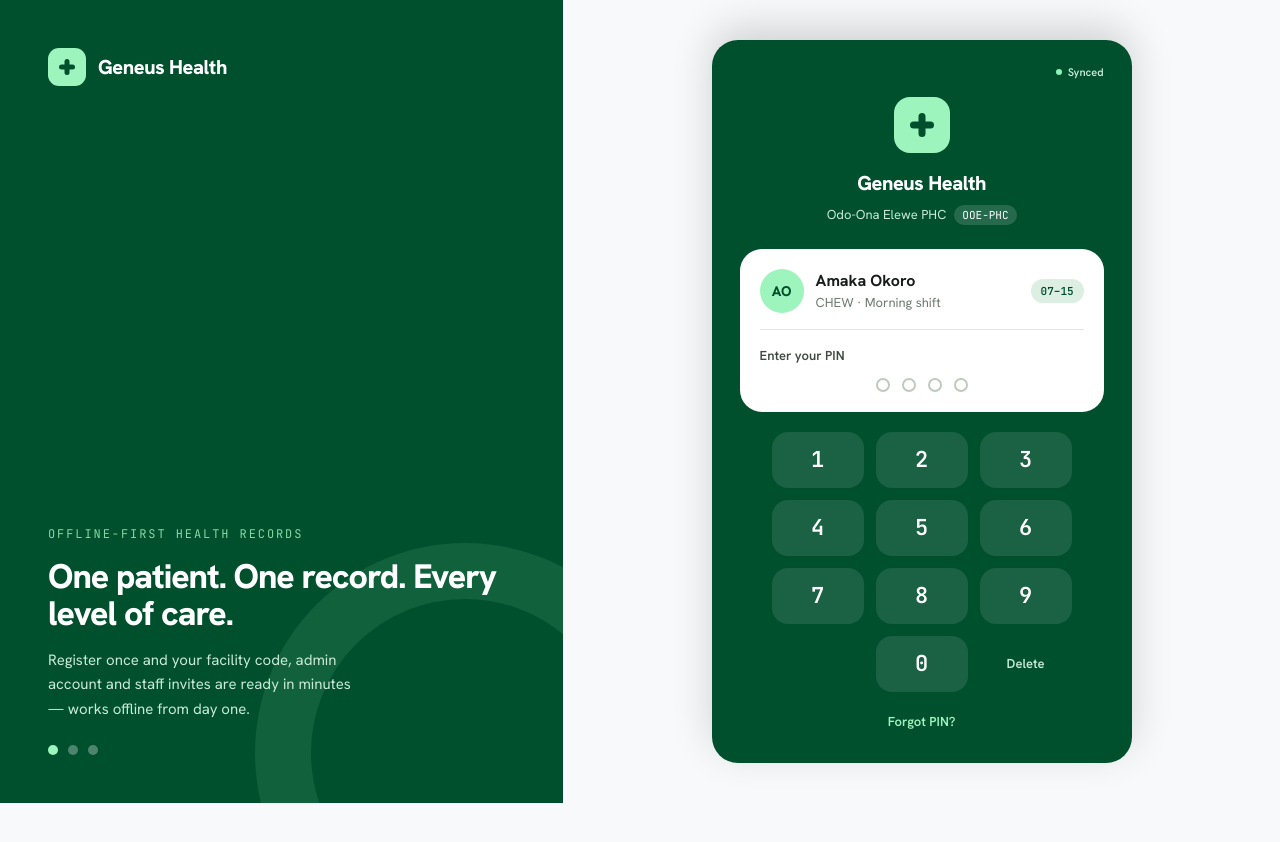
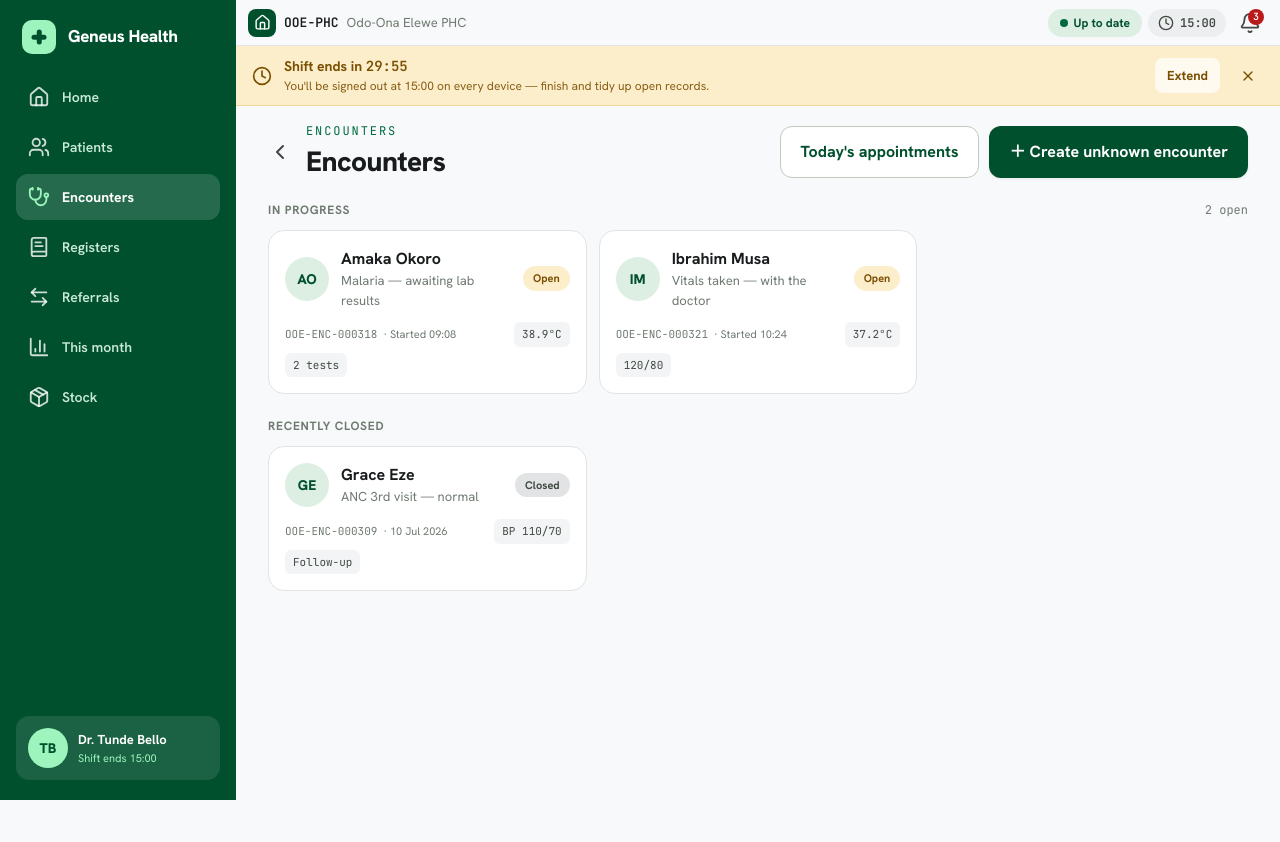
Before and after one commit to taiwoAkindele/geneus-web, a React (Vite) app: page /encounters in a window 1280 px wide. Before the commit this address led to /login. Shown: the top 842 px of the page. Before the commit the page ends 803 px from the top, so only its background shows below. Built offline with nearby package versions, Linux system fonts and the light colour scheme.

Commit message:
separated patients flow from encounter

```diff
--- a/src/app/App.tsx
+++ b/src/app/App.tsx
@@ -113,6 +113,9 @@ const SyncCenterScreen = lazy(() =>
 const StockScreen = lazy(() =>
   import('@/pages/stock/StockScreen').then((m) => ({ default: m.StockScreen })),
 );
+const EncountersScreen = lazy(() =>
+  import('@/pages/encounters/EncountersScreen').then((m) => ({ default: m.EncountersScreen })),
+);
 const PatientProfileScreen = lazy(() =>
   import('@/pages/patient/PatientProfileScreen').then((m) => ({ default: m.PatientProfileScreen })),
 );
@@ -158,7 +161,8 @@ const App = () => {
             <Route path="/home" element={<FacilityHomeScreen />} />
             <Route path="/patients/search" element={<PatientSearchScreen />} />
             <Route path="/patients/profile" element={<PatientProfileScreen />} />
-            <Route path="/encounter" element={<EncounterScreen />} />
+            <Route path="/encounters" element={<EncountersScreen />} />
+            <Route path="/encounters/record" element={<EncounterScreen />} />
             <Route path="/appointments" element={<AppointmentsScreen />} />
             <Route path="/patients/new" element={<NewPatientStep1Screen />} />
             <Route path="/patients/new/details" element={<NewPatientStep2Screen />} />
--- a/src/app/AppShell.tsx
+++ b/src/app/AppShell.tsx
@@ -19,10 +19,11 @@ type NavItem = { key: string; label: string; to: string; match: string; icon: Ic
 const NAV: NavItem[] = [
   { key: 'home', label: 'Home', to: '/home', match: '/home', icon: 'home', bottom: true },
   { key: 'patients', label: 'Patients', to: '/patients/search', match: '/patients', icon: 'patients', bottom: true },
+  { key: 'encounters', label: 'Encounters', to: '/encounters', match: '/encounters', icon: 'encounter', bottom: true },
   { key: 'registers', label: 'Registers', to: '/registers/malaria', match: '/registers', icon: 'registers', bottom: true },
   { key: 'referrals', label: 'Referrals', to: '/referrals/track', match: '/referrals', icon: 'referrals' },
   { key: 'month', label: 'This month', to: '/reports/month', match: '/reports', icon: 'month' },
-  { key: 'stock', label: 'Stock', to: '/stock', match: '/stock', icon: 'stock', bottom: true },
+  { key: 'stock', label: 'Stock', to: '/stock', match: '/stock', icon: 'stock' },
 ];
 
 const Logo = () => (
--- a/src/pages/appointments/AppointmentsScreen.tsx
+++ b/src/pages/appointments/AppointmentsScreen.tsx
@@ -20,7 +20,7 @@ export const AppointmentsScreen = () => {
   const navigate = useNavigate();
   return (
     <div className="min-h-screen bg-surface">
-      <AppBar title="Appointments" onBack={() => navigate('/patients/search')} right={<StatusPill status="synced" />} />
+      <AppBar title="Appointments" onBack={() => navigate('/encounters')} right={<StatusPill status="synced" />} />
       <div className="w-full px-5 py-2 md:px-8">
         <div className="pb-1 font-mono text-[12px] uppercase tracking-[0.14em] text-brand-strong">Monday · 14 Jul 2026</div>
         <h1 className="mb-4 text-[22px] font-extrabold tracking-[-0.02em]">Appointments today</h1>
--- /dev/null
+++ b/src/pages/encounters/EncountersScreen.tsx
@@ -0,0 +1,125 @@
+import { useNavigate } from 'react-router-dom';
+import { Avatar, Button, Icon, Tag, useToast } from '@/ui';
+import type { EncounterInit } from '@/features/encounter';
+
+type EncPatient = { id: string; name: string; initials: string; allergy: string; unknown?: boolean };
+type EncCard = {
+  patient: EncPatient;
+  encId: string;
+  when: string;
+  status: 'Open' | 'Closed' | 'Admitted';
+  summary: string;
+  chips: string[];
+  init: EncounterInit;
+};
+
+// In-progress encounters anyone on shift can pick up and continue.
+const IN_PROGRESS: EncCard[] = [
+  {
+    patient: { id: 'OOE-PHC-000047-K2', name: 'Amaka Okoro', initials: 'AO', allergy: 'Penicillin' },
+    encId: 'OOE-ENC-000318', when: 'Started 09:08', status: 'Open', summary: 'Malaria — awaiting lab results',
+    chips: ['38.9°C', '2 tests'], init: { encId: 'OOE-ENC-000318' },
+  },
+  {
+    patient: { id: 'OOE-PHC-000051-B7', name: 'Ibrahim Musa', initials: 'IM', allergy: 'Sulfa drugs' },
+    encId: 'OOE-ENC-000321', when: 'Started 10:24', status: 'Open', summary: 'Vitals taken — with the doctor',
+    chips: ['37.2°C', '120/80'], init: { encId: 'OOE-ENC-000321' },
+  },
+];
+
+const RECENT: EncCard[] = [
+  {
+    patient: { id: 'OOE-PHC-000052-Q4', name: 'Grace Eze', initials: 'GE', allergy: 'None on record' },
+    encId: 'OOE-ENC-000309', when: '10 Jul 2026', status: 'Closed', summary: 'ANC 3rd visit — normal',
+    chips: ['BP 110/70', 'Follow-up'], init: { encId: 'OOE-ENC-000309', date: '10 Jul 2026', closed: true },
+  },
+];
+
+const TONE: Record<EncCard['status'], 'amber' | 'neutral' | 'slate'> = { Open: 'amber', Closed: 'neutral', Admitted: 'slate' };
+
+const EncounterCard = ({ card, onOpen }: { card: EncCard; onOpen: () => void }) => (
+  <button type="button" onClick={onOpen} className="w-full rounded-card border border-outline-soft bg-white p-4 text-left">
+    <div className="flex items-center gap-3">
+      <Avatar tone="green">{card.patient.initials}</Avatar>
+      <div className="min-w-0 flex-1">
+        <div className="truncate text-base font-bold">{card.patient.name}</div>
+        <div className="text-[13px] text-ink-muted">{card.summary}</div>
+      </div>
+      <Tag tone={TONE[card.status]}>{card.status}</Tag>
+    </div>
+    <div className="mt-3 flex flex-wrap items-center gap-1.5">
+      <span className="font-mono text-[11px] text-ink-muted">{card.encId}</span>
+      <span className="text-[11px] text-ink-muted">· {card.when}</span>
+      <span className="flex-1" />
+      {card.chips.map((c) => (
+        <span key={c} className="rounded-md bg-surface-muted px-2 py-1 font-mono text-[11px] text-ink-soft">{c}</span>
+      ))}
+    </div>
+  </button>
+);
+
+/** Encounters hub — resume an in-progress encounter or start a new one (PRD §9.8). */
+export const EncountersScreen = () => {
+  const navigate = useNavigate();
+  const toast = useToast();
+
+  const open = (card: EncCard) =>
+    navigate('/encounters/record', { state: { patient: card.patient, init: card.init } });
+
+  const createUnknown = () => {
+    const patient: EncPatient = {
+      id: 'OOE-PHC-000402-U9', name: 'Unknown patient', initials: '??', allergy: 'Unknown', unknown: true,
+    };
+    toast('Encounter opened for an unknown patient — details can be confirmed later');
+    navigate('/encounters/record', { state: { patient } });
+  };
+
+  return (
+    <div className="min-h-screen bg-surface">
+      <div className="w-full px-5 py-4 md:px-8">
+        {/* Header — title and actions share a line, wrapping on narrow phones. */}
+        <div className="flex flex-wrap items-center justify-between gap-3">
+          <div className="flex items-center gap-1.5">
+            <button
+              type="button"
+              aria-label="Back"
+              onClick={() => navigate('/home')}
+              className="-ml-2 flex h-10 w-10 min-h-0 flex-none items-center justify-center text-ink-soft"
+            >
+              <Icon name="back" className="h-6 w-6" />
+            </button>
+            <div>
+              <div className="font-mono text-[12px] uppercase tracking-[0.16em] text-brand-strong">Encounters</div>
+              <h1 className="text-[24px] font-extrabold tracking-[-0.02em] md:text-[28px]">Encounters</h1>
+            </div>
+          </div>
+          <div className="flex flex-wrap gap-2.5">
+            <Button variant="outlined" fullWidth={false} className="px-4" onClick={() => navigate('/appointments')}>
+              Today's appointments
+            </Button>
+            <Button variant="primary" fullWidth={false} className="px-4" onClick={createUnknown}>
+              ＋ Create unknown encounter
+            </Button>
+          </div>
+        </div>
+
+        <div className="mt-5 flex items-center justify-between">
+          <span className="text-xs font-bold uppercase tracking-[0.06em] text-ink-muted">In progress</span>
+          <span className="font-mono text-xs text-ink-muted">{IN_PROGRESS.length} open</span>
+        </div>
+        <div className="mt-3 grid grid-cols-1 gap-3 sm:grid-cols-2 lg:grid-cols-3">
+          {IN_PROGRESS.map((c) => (
+            <EncounterCard key={c.encId} card={c} onOpen={() => open(c)} />
+          ))}
+        </div>
+
+        <div className="mt-6 text-xs font-bold uppercase tracking-[0.06em] text-ink-muted">Recently closed</div>
+        <div className="mt-3 grid grid-cols-1 gap-3 pb-24 sm:grid-cols-2 lg:grid-cols-3">
+          {RECENT.map((c) => (
+            <EncounterCard key={c.encId} card={c} onOpen={() => open(c)} />
+          ))}
+        </div>
+      </div>
+    </div>
+  );
+};
--- a/src/pages/patient-search/PatientSearchScreen.tsx
+++ b/src/pages/patient-search/PatientSearchScreen.tsx
@@ -44,11 +44,8 @@ export const PatientSearchScreen = () => {
             </div>
           </div>
           <div className="flex flex-wrap gap-2.5">
-            <Button variant="outlined" fullWidth={false} className="px-4" onClick={() => navigate('/appointments')}>
-              Today's appointments
-            </Button>
             <Button variant="primary" fullWidth={false} className="px-4" onClick={() => navigate('/patients/new')}>
-              ＋ Unknown patient
+              ＋ Add patient
             </Button>
           </div>
         </div>
--- a/src/pages/patient/PatientProfileScreen.tsx
+++ b/src/pages/patient/PatientProfileScreen.tsx
@@ -56,7 +56,7 @@ export const PatientProfileScreen = () => {
   const navigate = useNavigate();
 
   const openEncounter = (e: EncItem) => {
-    navigate('/encounter', {
+    navigate('/encounters/record', {
       state: { patient: PATIENT_REF, init: { encId: e.id, date: e.date, closed: e.status !== 'Open' } },
     });
   };
@@ -95,7 +95,7 @@ export const PatientProfileScreen = () => {
               variant="secondary"
               fullWidth={false}
               className="bg-brand-accent-soft px-5 text-brand"
-              onClick={() => navigate('/encounter', { state: { patient: PATIENT_REF } })}
+              onClick={() => navigate('/encounters/record', { state: { patient: PATIENT_REF } })}
             >
               ＋ Create encounter
             </Button>
--- a/src/ui/Icon.tsx
+++ b/src/ui/Icon.tsx
@@ -16,6 +16,7 @@ import {
   RefreshCw,
   ScanLine,
   Search,
+  Stethoscope,
   TrendingDown,
   TrendingUp,
   TriangleAlert,
@@ -36,6 +37,7 @@ import {
 export type IconName =
   | 'home'
   | 'patients'
+  | 'encounter'
   | 'registers'
   | 'referrals'
   | 'month'
@@ -59,6 +61,7 @@ export type IconName =
 const ICONS: Record<IconName, LucideIcon> = {
   home: Home,
   patients: Users,
+  encounter: Stethoscope,
   registers: BookText,
   referrals: ArrowLeftRight,
   month: BarChart3,
```
Also changed, not shown: src/pages/encounter/EncounterScreen.tsx (+5 -2 lines).
